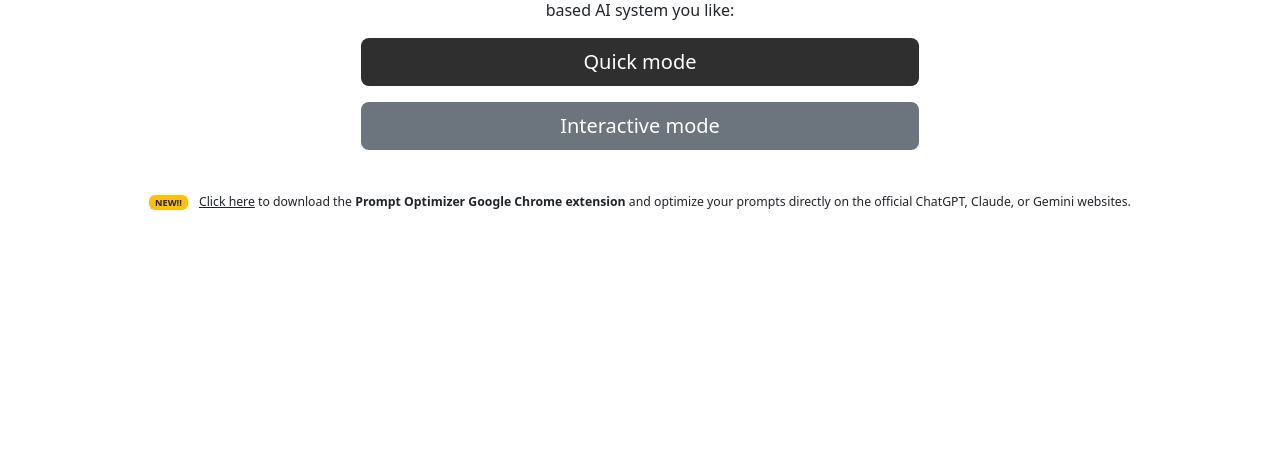
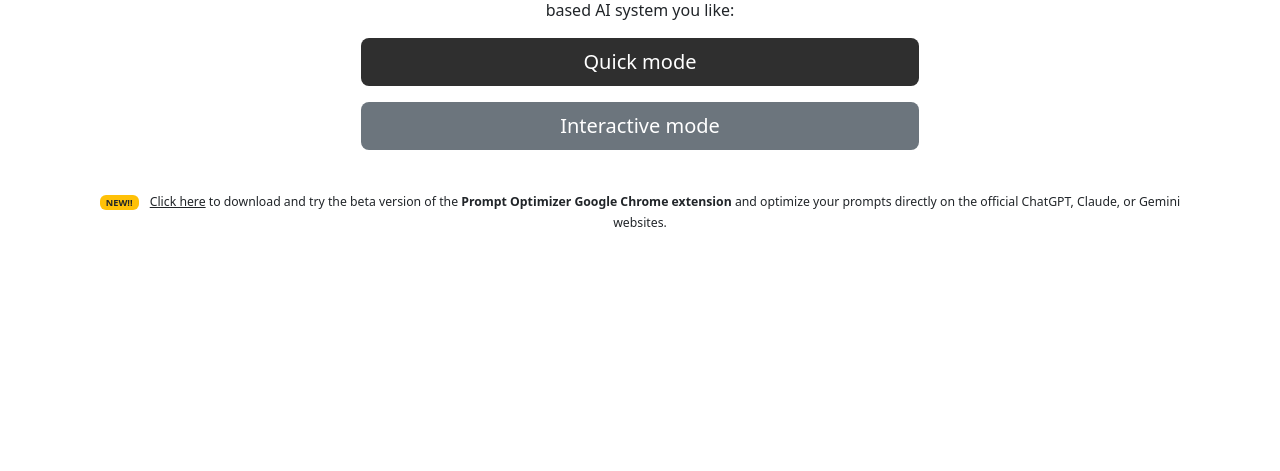
Before and after one commit to augustosouza8/prompt-optimizer-web-app, a Flask app: page / in a window 1280 px wide. Shown: the part 186-657 px from the top of the page. Run offline with Flask 3, Linux system fonts and the light colour scheme.

```diff
--- a/app/templates/index.html
+++ b/app/templates/index.html
@@ -21,7 +21,7 @@
     rel="noopener"
   >
     <span class="badge bg-warning text-dark me-2">NEW!!</span>
-    <u>Click here</u> to download the <strong>Prompt Optimizer Google Chrome extension</strong>
+    <u>Click here</u> to download and try the beta version of the <strong>Prompt Optimizer Google Chrome extension</strong>
     and optimize your prompts directly on the official ChatGPT, Claude, or Gemini websites.
   </a>
 </p>
```
